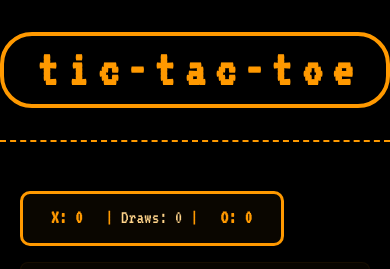
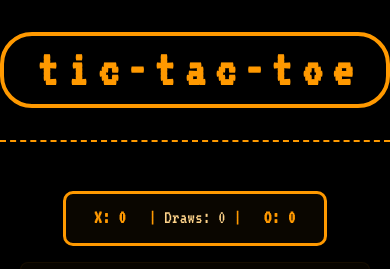
Before and after one commit to asitos/tictactoe, a plain HTML site: page index.html in a window 390 px wide. Shown: the top 269 px of the page. Drawn offline with Linux system fonts and the light colour scheme.

Commit message:
fix: scoreboard display on mobile

```diff
--- a/styles.css
+++ b/styles.css
@@ -424,6 +424,8 @@ button {
     font-size: 4.375rem; /* 70px */
   }
   .controls { width: 100%; }
+  /* center scoreboard on small screens */
+  .controls .scoreboard { margin-left: auto; margin-right: auto; }
   .gameboard { margin: 0 auto; }
   .controls .restart-button { font-size: 1rem; }
 }
```
